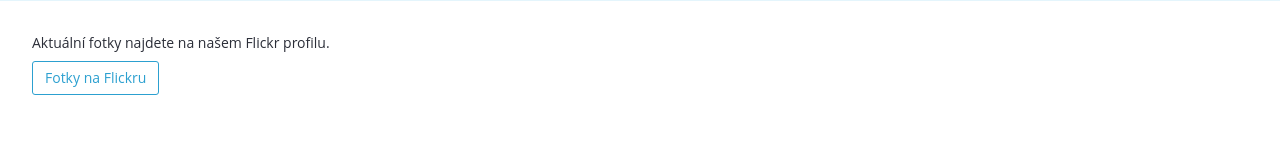
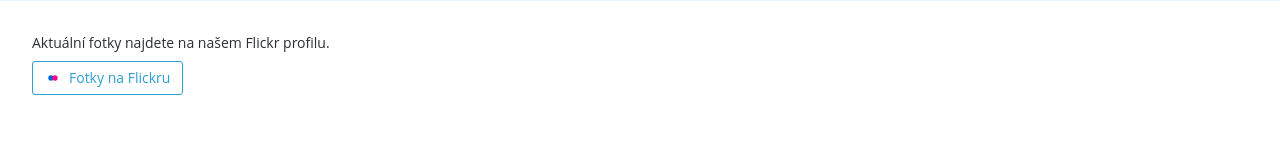
Before and after one commit to janhalama/skidracek-website, a Next.js app: page / in a window 1280 px wide. Shown: the part 1771-1931 px from the top of the page. Built offline with nearby package versions, Linux system fonts and the light colour scheme; no server answers.

Commit message:
Gallery: add Flickr icon to CTA link

```diff
--- a/components/sections/Gallery.tsx
+++ b/components/sections/Gallery.tsx
@@ -17,6 +17,10 @@ export default function Gallery() {
             target="_blank"
             rel="noopener noreferrer"
           >
+            <svg aria-hidden="true" className="mr-2 h-4 w-4" viewBox="0 0 24 24">
+              <circle cx="9" cy="12" r="4" fill="#0063dc" />
+              <circle cx="15" cy="12" r="4" fill="#ff0084" />
+            </svg>
             Fotky na Flickru
           </a>
         </p>
```
